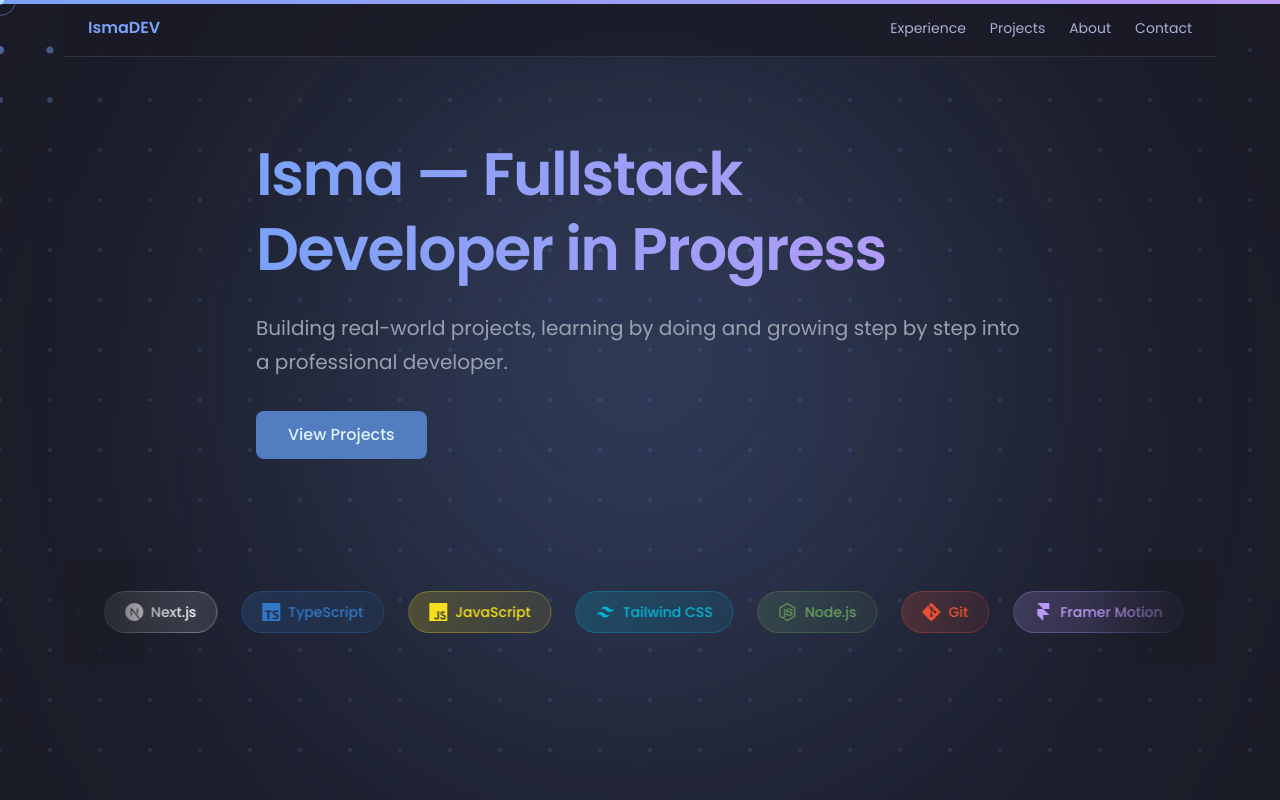
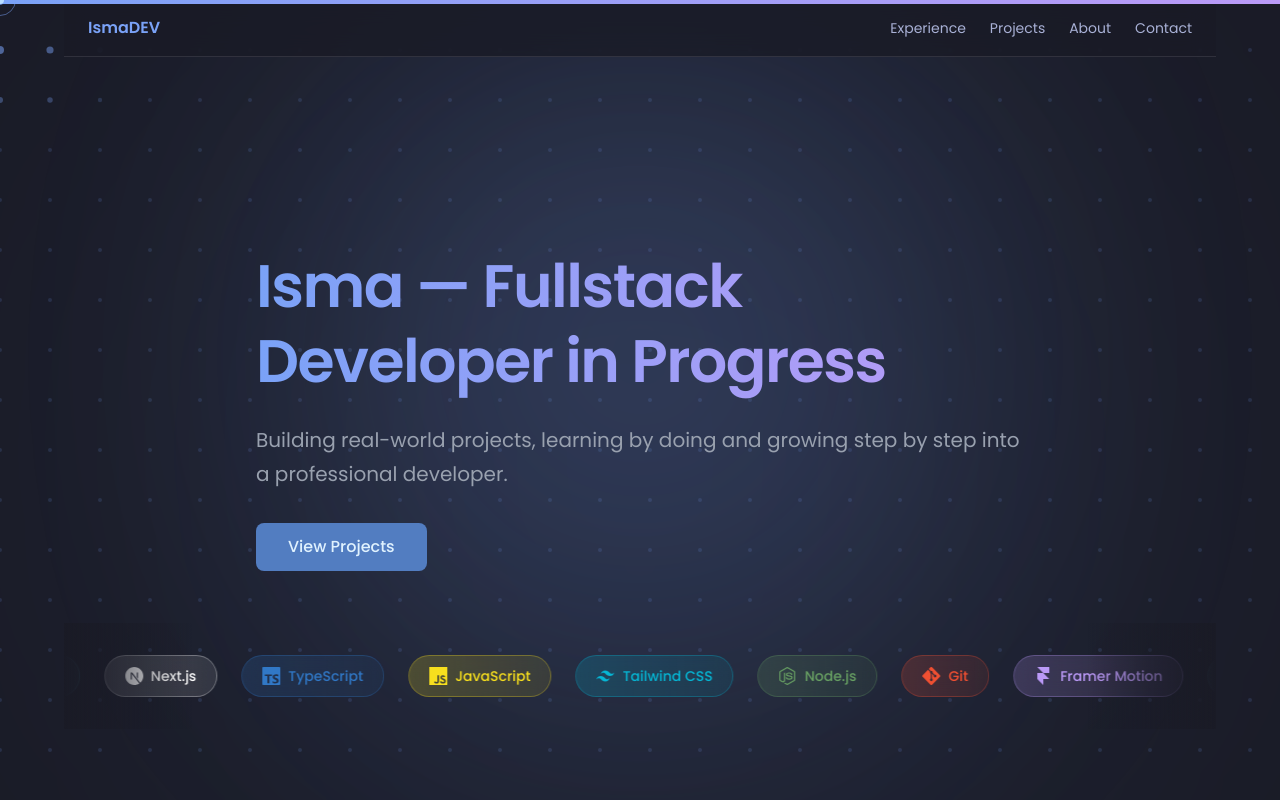
Before and after one commit to M3lgone/isma-portfolio, a Next.js app: page / in a window 1280 px wide. Shown: the top 800 px of the page. Built offline with nearby package versions, Linux system fonts and the light colour scheme.

Commit message:
solucionado espacio skills hero

```diff
--- a/components/Hero.tsx
+++ b/components/Hero.tsx
@@ -38,7 +38,7 @@ export default function Hero() {
     initial={{ opacity: 0, y: 40 }}
     animate={{ opacity: 1, y: 0 }}
     transition={{ duration: 0.8 }}
-    className="relative min-h-screen flex flex-col items-start justify-between pt-20 pb-12">
+    className="relative min-h-screen flex flex-col items-start justify-start pt-48 pb-12">
 
     {/* Glow background con parallax */}
     <motion.div
@@ -75,7 +75,7 @@ export default function Hero() {
     </Container>
 
     {/* Carrusel de Skills al final del Hero */}
-    <div className="absolute bottom-48 left-0 right-0 w-full overflow-hidden py-8">
+    <div className="absolute bottom-32 left-0 right-0 w-full overflow-hidden py-8">
 
       {/* Blur gradient izquierdo */}
       <div className="absolute left-0 top-0 bottom-0 w-32 bg-gradient-to-r from-[#1a1b26] to-transparent z-10 pointer-events-none"></div>
```
